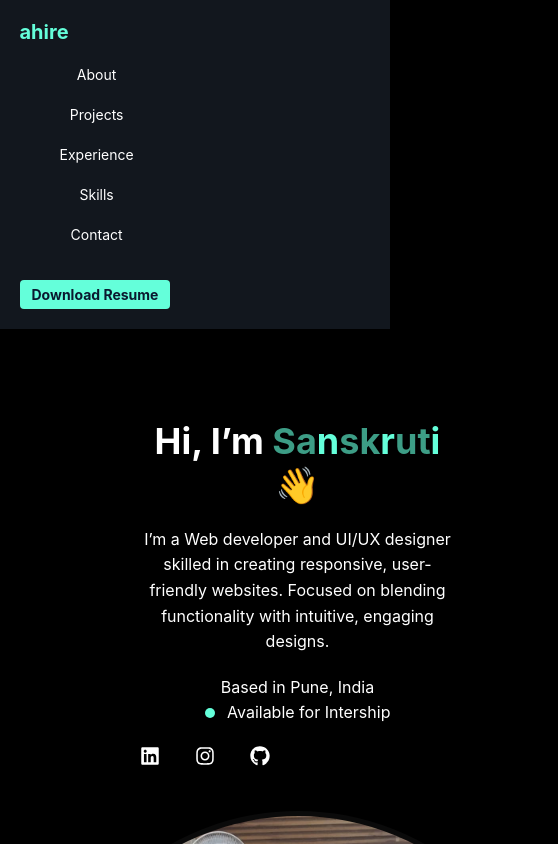
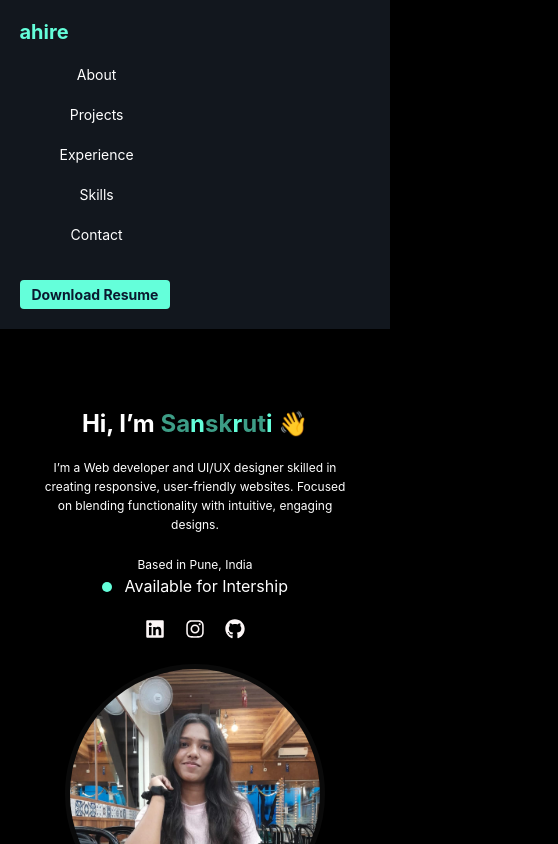
Before and after one commit to sanskrutiahire23/portfolio, a React (Create React App) app: page / in a window 390 px wide. Shown: the top 844 px of the page, 558 px wide, since content can reach past the window. Built offline with nearby package versions, Linux system fonts and the light colour scheme.

Commit message:
Update Hero.css

```diff
--- a/src/Components/Hero.css
+++ b/src/Components/Hero.css
@@ -1,5 +1,4 @@
 .hero {
-
   color: white;
   padding: 60px 20px;
   display: flex;
@@ -49,15 +48,17 @@
 
 .social-links {
   margin-top: 20px;
+  display: flex;
+  gap: 20px;
 }
 
-  .social-links a {
-    font-size: 20px;
-    color: white;
-    margin-right: 15px;
+.social-icon {
+  color: rgb(252, 246, 246);
+  font-size: 24px;
+  transition: color 0.3s;
 }
 
-  .social-links a:hover {
+.social-icon:hover {
   color: #64ffda;
 }
 
@@ -68,28 +69,13 @@
 }
 
 .hero-image img {
-    border-radius: 510px;
+  border-radius: 50%;
   width: 510px;
   height: 510px;
   object-fit: cover;
   border: 5px solid #0a0a0a;
 }
-  .social-links {
-    margin-top: 20px;
-    display: flex;
-    gap: 20px;
-  }
 
-  .social-icon {
-    color: rgb(237, 155, 155);
-    font-size: 24px;
-    transition: color 0.3s;
-
-  }
-
-  .social-icon:hover {
-    color: #64ffda;
-  }
 .hero-text .highlight {
   display: inline-block;
   color: #64ffda;
@@ -97,23 +83,14 @@
 
 .hero-text .highlight span {
   opacity: 0;
-    transform: translateX(-20px);
-    animation: letterAnimation 0.5s forwards;
-    animation-delay: calc(0.1s * var(--i));
-  }
-  .hero-text .highlight {
-    display: inline-block;
-  }
-
-  .hero-text .highlight span {
-    opacity: 0;
   transform: translateY(-20px);
   animation: letterAnimation 0.3s ease-in-out infinite;
-    animation-delay: calc(0.1s * var(--i)); /* Stagger the delay for each letter */
+  animation-delay: calc(0.1s * var(--i));
 }
 
 @keyframes letterAnimation {
-    0%, 100% {
+  0%,
+  100% {
     opacity: 1;
     transform: translateY(0);
   }
@@ -122,3 +99,49 @@
     transform: translateY(-10px);
   }
 }
+
+/* Responsive Styles */
+@media (max-width: 768px) {
+  .hero-container {
+    flex-direction: column;
+    align-items: center;
+    text-align: center;
+    gap: 20px;
+  }
+
+  .hero-text h1 {
+    font-size: 28px;
+  }
+
+  .hero-text p {
+    font-size: 14px;
+  }
+
+  .social-links {
+    justify-content: center;
+  }
+
+  .hero-image img {
+    width: 300px;
+    height: 300px;
+  }
+}
+
+@media (max-width: 480px) {
+  .hero-text h1 {
+    font-size: 24px;
+  }
+
+  .hero-text p {
+    font-size: 12px;
+  }
+
+  .social-icon {
+    font-size: 20px;
+  }
+
+  .hero-image img {
+    width: 250px;
+    height: 250px;
+  }
+}
```
Lines whose indentation alone changed are shown as unchanged.
